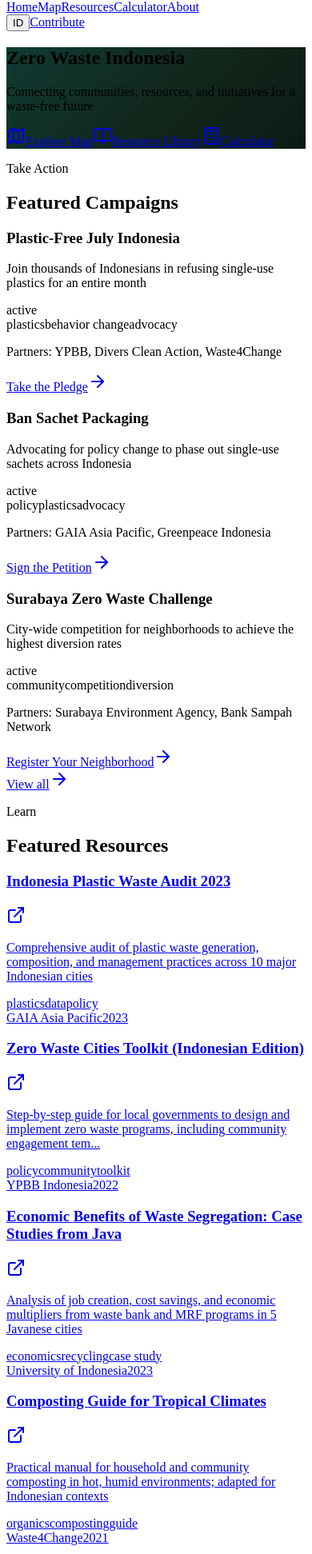
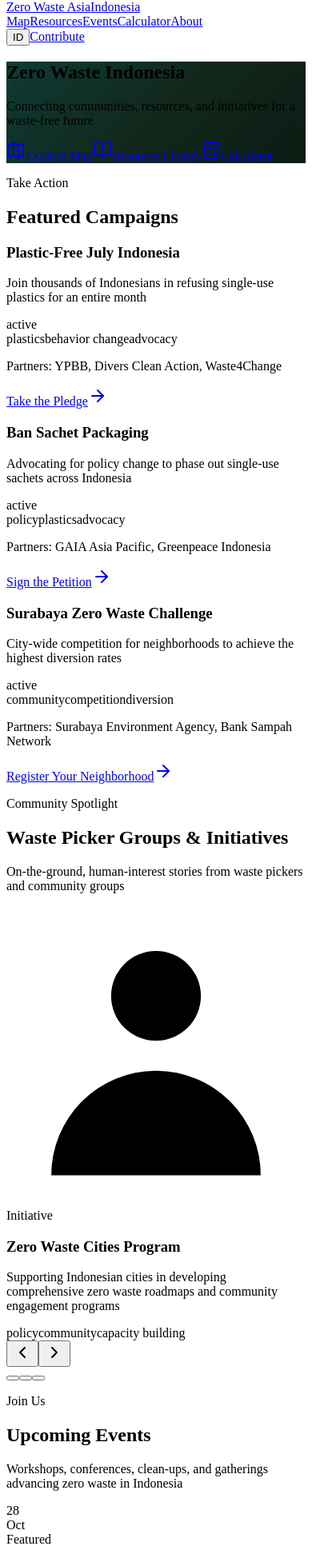
Before and after one commit to ralph-data4good/zw-indonesia, a React (Vite) app: page / in a window 390 px wide. Shown: the part 54-1997 px from the top of the page at 80% size. Built offline with nearby package versions, Linux system fonts and the light colour scheme; the HTML template or start-up script is replaced by a standard one.

Commit message:
Major homepage redesign: Indonesia badge logo, dotted map hero bg, events carousel, photo spotlight, reordered sections

```diff
--- /dev/null
+++ b/src/components/EventsCarousel.jsx
@@ -0,0 +1,153 @@
+import { useState } from 'react';
+import { ChevronLeft, ChevronRight, Calendar, MapPin } from 'lucide-react';
+import { cx } from '../lib/utils';
+import { format } from 'date-fns';
+
+export default function EventsCarousel({ events = [] }) {
+  const [currentIndex, setCurrentIndex] = useState(0);
+
+  if (!events || events.length === 0) return null;
+
+  const goToPrevious = () => {
+    setCurrentIndex((prev) => (prev === 0 ? events.length - 1 : prev - 1));
+  };
+
+  const goToNext = () => {
+    setCurrentIndex((prev) => (prev === events.length - 1 ? 0 : prev + 1));
+  };
+
+  const goToSlide = (index) => {
+    setCurrentIndex(index);
+  };
+
+  // Show current and next 2 events (3 visible at once on desktop)
+  const visibleEvents = [
+    events[currentIndex],
+    events[(currentIndex + 1) % events.length],
+    events[(currentIndex + 2) % events.length]
+  ];
+
+  return (
+    <div className="relative">
+      {/* Carousel Container */}
+      <div className="overflow-hidden">
+        <div className="grid grid-cols-1 md:grid-cols-3 gap-6">
+          {visibleEvents.map((event, idx) => {
+            if (!event) return null;
+
+            const startDate = new Date(event.start);
+            const endDate = new Date(event.end);
+            const isSameDay = event.start === event.end;
+
+            return (
+              <div
+                key={`${event.id}-${idx}`}
+                className={cx(
+                  'bg-white rounded-xl border-2 border-gray-200 overflow-hidden transition-all duration-300 hover:shadow-lg hover:border-zwa-primary',
+                  idx === 0 && 'md:scale-105 md:border-zwa-primary'
+                )}
+              >
+                {/* Event Image Placeholder */}
+                <div className="h-48 bg-gradient-to-br from-zwa-primary to-zwa-surface relative overflow-hidden">
+                  <div className="absolute inset-0 opacity-20" style={{
+                    backgroundImage: `radial-gradient(circle, white 1px, transparent 1px)`,
+                    backgroundSize: '12px 12px'
+                  }} />
+                  <div className="absolute top-4 left-4 bg-white rounded-lg px-3 py-2 shadow-lg">
+                    <div className="text-2xl font-bold text-zwa-primary">
+                      {format(startDate, 'd')}
+                    </div>
+                    <div className="text-xs text-gray-600 font-medium uppercase">
+                      {format(startDate, 'MMM')}
+                    </div>
+                  </div>
+                  {event.featured && (
+                    <div className="absolute top-4 right-4 bg-zwa-accent text-zwa-ink text-xs font-semibold px-3 py-1 rounded-full">
+                      Featured
+                    </div>
+                  )}
+                </div>
+
+                {/* Event Content */}
+                <div className="p-6">
+                  <h3 className="font-bold text-lg text-zwa-ink mb-2 line-clamp-2">
+                    {event.title}
+                  </h3>
+
+                  <p className="text-sm text-gray-600 mb-4 line-clamp-2">
+                    {event.description}
+                  </p>
+
+                  <div className="space-y-2 text-sm text-gray-600">
+                    <div className="flex items-start gap-2">
+                      <Calendar className="w-4 h-4 text-zwa-primary flex-shrink-0 mt-0.5" />
+                      <span>
+                        {isSameDay
+                          ? format(startDate, 'MMMM d, yyyy')
+                          : `${format(startDate, 'MMM d')} - ${format(endDate, 'MMM d, yyyy')}`
+                        }
+                      </span>
+                    </div>
+                    <div className="flex items-start gap-2">
+                      <MapPin className="w-4 h-4 text-zwa-primary flex-shrink-0 mt-0.5" />
+                      <span>{event.city || 'TBA'}</span>
+                    </div>
+                  </div>
+
+                  {event.rsvp && (
+                    <a
+                      href={event.rsvp}
+                      target="_blank"
+                      rel="noopener noreferrer"
+                      className="mt-4 btn btn-primary w-full text-sm"
+                    >
+                      RSVP
+                    </a>
+                  )}
+                </div>
+              </div>
+            );
+          })}
+        </div>
+      </div>
+
+      {/* Navigation Controls */}
+      {events.length > 3 && (
+        <>
+          <button
+            onClick={goToPrevious}
+            className="absolute left-0 top-1/2 -translate-y-1/2 -translate-x-4 w-12 h-12 rounded-full bg-white shadow-lg hover:bg-zwa-primary hover:text-white transition-all flex items-center justify-center group"
+            aria-label="Previous events"
+          >
+            <ChevronLeft className="w-6 h-6" />
+          </button>
+
+          <button
+            onClick={goToNext}
+            className="absolute right-0 top-1/2 -translate-y-1/2 translate-x-4 w-12 h-12 rounded-full bg-white shadow-lg hover:bg-zwa-primary hover:text-white transition-all flex items-center justify-center group"
+            aria-label="Next events"
+          >
+            <ChevronRight className="w-6 h-6" />
+          </button>
+
+          {/* Indicators */}
+          <div className="flex justify-center gap-2 mt-8">
+            {events.map((_, index) => (
+              <button
+                key={index}
+                onClick={() => goToSlide(index)}
+                className={cx(
+                  'h-2 rounded-full transition-all',
+                  index === currentIndex
+                    ? 'w-8 bg-zwa-primary'
+                    : 'w-2 bg-gray-300 hover:bg-gray-400'
+                )}
+                aria-label={`Go to event ${index + 1}`}
+              />
+            ))}
+          </div>
+        </>
+      )}
+    </div>
+  );
+}
--- a/src/components/Header.jsx
+++ b/src/components/Header.jsx
@@ -9,9 +9,9 @@ export default function Header() {
   const { t } = useTranslation();
 
   const navItems = [
-    { path: '/', label: t('nav.home') },
     { path: '/map', label: t('nav.map') },
     { path: '/resources', label: t('nav.resources') },
+    { path: '/events', label: t('nav.events') },
     { path: '/calculator', label: t('nav.calculator') },
     { path: '/about', label: t('nav.about') },
   ];
@@ -23,11 +23,16 @@ export default function Header() {
           {/* Logo */}
           <Link
             to="/"
-            className="flex items-center gap-2 font-semibold text-lg text-zwa-ink hover:text-zwa-primary transition-colors"
-            aria-label="Zero Waste Asia Home"
+            className="flex items-center gap-2 font-semibold text-lg text-zwa-ink hover:text-zwa-primary transition-colors group"
+            aria-label="Zero Waste Asia Indonesia Home"
           >
-            <Leaf className="w-5 h-5 text-zwa-primary" aria-hidden="true" />
-            <span>Zero Waste Asia</span>
+            <Leaf className="w-5 h-5 text-zwa-primary group-hover:scale-110 transition-transform" aria-hidden="true" />
+            <div className="relative">
+              <span>Zero Waste Asia</span>
+              <span className="absolute -bottom-1 -right-16 text-[10px] font-medium px-2 py-0.5 bg-zwa-primary text-white rounded-full">
+                Indonesia
+              </span>
+            </div>
           </Link>
 
           {/* Navigation */}
--- a/src/components/Spotlight.jsx
+++ b/src/components/Spotlight.jsx
@@ -39,9 +39,32 @@ export default function Spotlight({ items = [], type = 'mixed' }) {
     setCurrentIndex((prev) => (prev + 1) % formattedItems.length);
   };
 
+  const showPhoto = type === 'initiative'; // Show photo for waste picker initiatives
+
   return (
-    <div className="relative bg-gradient-to-br from-zwa-primary-ink to-zwa-surface rounded-2xl p-8 text-white">
-      <div className="max-w-2xl">
+    <div className="relative bg-gradient-to-br from-zwa-primary-ink to-zwa-surface rounded-2xl overflow-hidden">
+      <div className={cx("grid", showPhoto ? "md:grid-cols-2 gap-0" : "grid-cols-1")}>
+        {/* Photo Section (for initiatives) */}
+        {showPhoto && (
+          <div className="relative h-64 md:h-auto bg-gradient-to-br from-zwa-accent/30 to-zwa-primary/30">
+            {/* Placeholder for photo - in real app, this would be current.data.image */}
+            <div className="absolute inset-0 flex items-center justify-center">
+              <div className="w-full h-full bg-cover bg-center opacity-40" style={{
+                backgroundImage: `radial-gradient(circle, rgba(255,255,255,0.3) 1px, transparent 1px)`,
+                backgroundSize: '20px 20px'
+              }} />
+              <div className="absolute inset-0 flex items-center justify-center text-white/50">
+                {/* Icon placeholder - can be replaced with actual images */}
+                <svg className="w-24 h-24" fill="currentColor" viewBox="0 0 20 20">
+                  <path fillRule="evenodd" d="M10 9a3 3 0 100-6 3 3 0 000 6zm-7 9a7 7 0 1114 0H3z" clipRule="evenodd" />
+                </svg>
+              </div>
+            </div>
+          </div>
+        )}
+
+        {/* Content Section */}
+        <div className="p-8">
           <div className="flex items-center gap-2 mb-4">
             <span className="chip bg-zwa-primary text-white text-xs">
               {current.type === 'organization' ? 'Organization' : 'Initiative'}
@@ -89,6 +112,7 @@ export default function Spotlight({ items = [], type = 'mixed' }) {
           </>
         )}
         </div>
+      </div>
 
       {formattedItems.length > 1 && (
         <>
--- a/src/routes/Home.jsx
+++ b/src/routes/Home.jsx
@@ -4,7 +4,7 @@ import Hero from '../components/Hero';
 import Section from '../components/Section';
 import ResourceCard from '../components/ResourceCard';
 import CampaignCard from '../components/CampaignCard';
-import EventCard from '../components/EventCard';
+import EventsCarousel from '../components/EventsCarousel';
 import Spotlight from '../components/Spotlight';
 import { useTranslation } from '../lib/i18n';
 import { useCampaigns, useResources, useEvents, useOrganizations, useInitiatives } from '../lib/useMockData';
@@ -35,13 +35,14 @@ export default function Home() {
 
   return (
     <div>
+      {/* 1. Hero */}
       <Hero
         title={t('home.hero.title')}
         subtitle={t('home.hero.subtitle')}
         showLinks={true}
       />
 
-      {/* Featured Campaigns */}
+      {/* 2. Take Action - Featured Campaigns */}
       {featuredCampaigns.length > 0 && (
         <Section
           eyebrow="Take Action"
@@ -53,25 +54,76 @@ export default function Home() {
               <CampaignCard key={campaign.id} campaign={campaign} />
             ))}
           </div>
-          <div className="text-center">
-            <Link to="/campaigns" className="inline-flex items-center gap-2 text-zwa-primary font-semibold hover:text-zwa-primary/80 transition-colors">
-              <span>{t('common.viewAll')}</span>
-              <ArrowRight className="w-4 h-4" aria-hidden="true" />
-            </Link>
-          </div>
           {(loadingCampaigns || campaignsError) && (
             <p className="text-xs text-gray-500 mt-4">{loadingCampaigns ? 'Loading…' : `Error: ${campaignsError}`}</p>
           )}
         </Section>
       )}
 
-      {/* Featured Resources */}
+      {/* 3. Community Spotlight - Waste Picker Groups (with photos) */}
+      {initiatives && initiatives.length > 0 && (
+        <Section
+          eyebrow="Community Spotlight"
+          title="Waste Picker Groups & Initiatives"
+          description="On-the-ground, human-interest stories from waste pickers and community groups"
+          centered={false}
+          className="bg-gray-50"
+        >
+          <Spotlight items={initiatives.slice(0, 3)} type="initiative" />
+        </Section>
+      )}
+
+      {/* 4. Join Us - Upcoming Events (Carousel) */}
+      {upcomingEvents.length > 0 && (
+        <Section
+          eyebrow="Join Us"
+          title={t('home.featured.events')}
+          description="Workshops, conferences, clean-ups, and gatherings advancing zero waste in Indonesia"
+          centered={false}
+        >
+          <EventsCarousel events={upcomingEvents} />
+          {(loadingEvents || eventsError) && (
+            <p className="text-xs text-gray-500 mt-4">{loadingEvents ? 'Loading…' : `Error: ${eventsError}`}</p>
+          )}
+        </Section>
+      )}
+
+      {/* 5. Community Impact - Grassroots Initiatives (text-based) */}
+      {initiatives && initiatives.length > 0 && (
+        <Section
+          eyebrow="Community Impact"
+          title="Grassroots Initiatives"
+          description="Innovative solutions and community-led projects transforming waste management"
+          centered={false}
+          className="bg-gray-50"
+        >
+          <div className="grid md:grid-cols-2 lg:grid-cols-3 gap-6">
+            {initiatives.slice(0, 3).map((initiative) => (
+              <div key={initiative.id} className="bg-white rounded-lg p-6 border border-gray-200 hover:border-zwa-primary transition-colors">
+                <h4 className="font-bold text-lg text-zwa-ink mb-2">{initiative.title}</h4>
+                <p className="text-sm text-gray-600 mb-3">{initiative.summary}</p>
+                {initiative.topics && initiative.topics.length > 0 && (
+                  <div className="flex flex-wrap gap-2">
+                    {initiative.topics.map((topic) => (
+                      <span key={topic} className="chip bg-zwa-surface text-zwa-ink text-xs">
+                        {topic}
+                      </span>
+                    ))}
+                  </div>
+                )}
+              </div>
+            ))}
+          </div>
+        </Section>
+      )}
+
+      {/* 6. Learn - Featured Resources */}
       {featuredResources.length > 0 && (
         <Section
           eyebrow="Learn"
           title={t('home.featured.resources')}
+          description="Reports, guides, toolkits, and research supporting zero waste initiatives"
           centered={false}
-          className="bg-gray-50"
         >
           <div className="grid md:grid-cols-3 gap-6 mb-8">
             {featuredResources.map((resource) => (
@@ -90,50 +142,14 @@ export default function Home() {
         </Section>
       )}
 
-      {/* Upcoming Events */}
-      {upcomingEvents.length > 0 && (
-        <Section
-          eyebrow="Join Us"
-          title={t('home.featured.events')}
-          centered={false}
-        >
-          <div className="grid md:grid-cols-3 gap-6 mb-8">
-            {upcomingEvents.map((event) => (
-              <EventCard key={event.id} event={event} />
-            ))}
-          </div>
-          <div className="text-center">
-            <Link to="/events" className="inline-flex items-center gap-2 text-zwa-primary font-semibold hover:text-zwa-primary/80 transition-colors">
-              <span>{t('common.viewAll')}</span>
-              <ArrowRight className="w-4 h-4" aria-hidden="true" />
-            </Link>
-          </div>
-          {(loadingEvents || eventsError) && (
-            <p className="text-xs text-gray-500 mt-4">{loadingEvents ? 'Loading…' : `Error: ${eventsError}`}</p>
-          )}
-        </Section>
-      )}
-
-      {/* Spotlight - Initiatives */}
-      {initiatives && initiatives.length > 0 && (
-        <Section
-          eyebrow="Community Impact"
-          title="Grassroots Initiatives"
-          description="On-the-ground, human-interest initiatives led by waste pickers and community groups"
-          centered={false}
-          className="bg-gray-50"
-        >
-          <Spotlight items={initiatives.slice(0, 3)} type="initiative" />
-        </Section>
-      )}
-
-      {/* Spotlight - Organizations */}
+      {/* 7. Leadership - Partner Organizations */}
       {organizations && organizations.length > 0 && (
         <Section
           eyebrow="Leadership"
           title="Partner Organizations"
           description="Established organizations driving systemic change in Indonesia's zero waste movement"
           centered={false}
+          className="bg-gray-50"
         >
           <Spotlight items={organizations.filter(org => org.status_badge === 'verified').slice(0, 3)} type="organization" />
         </Section>
```
Also changed, not shown: package.json (+8 -7 lines), src/components/Hero.jsx (+15 -5 lines), 1 other file (tests, documents, lock files or other folders). Lines whose indentation alone changed are shown as unchanged.
